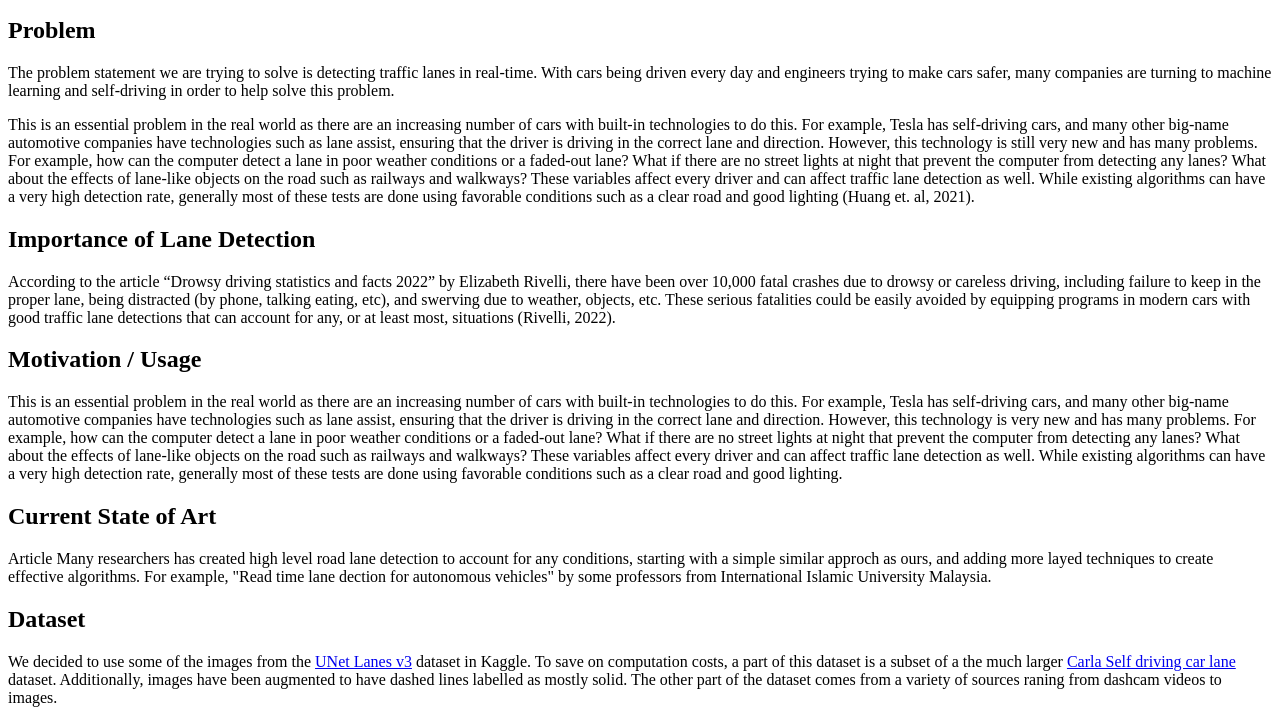
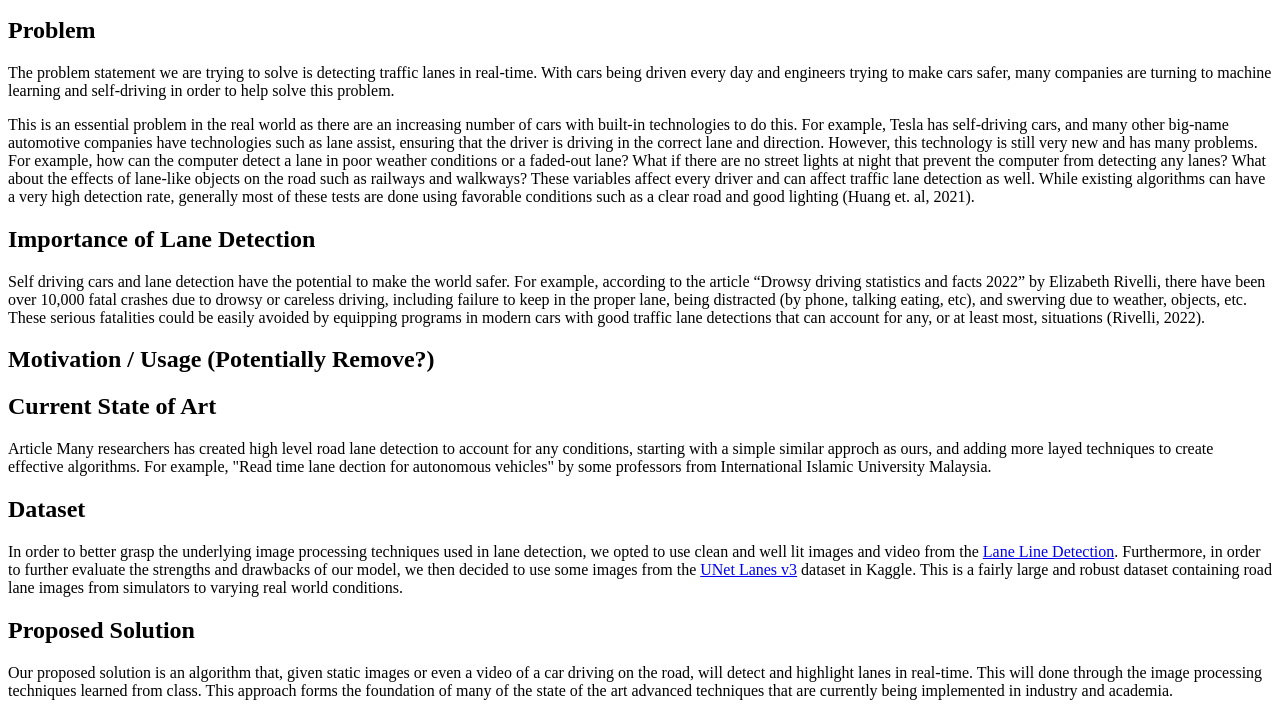
Before and after one commit to anujamin01/639Final, a plain HTML site: page Final Project/main.html in a window 1280 px wide. Shown: the part 101-810 px from the top of the page. Drawn offline with Linux system fonts and the light colour scheme.

Commit message:
Need to work on Proposed method

```diff
--- a/Final Project/main.html
+++ b/Final Project/main.html
@@ -23,7 +23,6 @@
         driven every day and engineers trying to make cars safer, many companies are turning to machine
         learning and self-driving in order to help solve this problem.
     </p>
-
     <p>
         This is an essential problem in the real world as there are an increasing number of cars with built-in
         technologies to do this. For example, Tesla has self-driving cars, and many other big-name automotive
@@ -39,25 +38,16 @@
 
     <h2>Importance of Lane Detection</h2>
     <p>
-        According to the article “Drowsy driving statistics and facts 2022” by Elizabeth Rivelli, there have
+        Self driving cars and lane detection have the potential to make the world safer. For example, according
+        to the article “Drowsy driving statistics and facts 2022” by Elizabeth Rivelli, there have
         been over 10,000 fatal crashes due to drowsy or careless driving, including failure to keep in the
         proper lane, being distracted (by phone, talking eating, etc), and swerving due to weather, objects,
         etc. These serious fatalities could be easily avoided by equipping programs in modern cars with good
         traffic lane detections that can account for any, or at least most, situations (Rivelli, 2022).
     </p>
 
-    <h2>Motivation / Usage</h2>
+    <h2>Motivation / Usage (Potentially Remove?)</h2>
     <p>
-        This is an essential problem in the real world as there are an increasing number of cars with
-        built-in technologies to do this. For example, Tesla has self-driving cars, and many other big-name
-        automotive companies have technologies such as lane assist, ensuring that the driver is driving in
-        the correct lane and direction. However, this technology is very new and has many problems. For
-        example, how can the computer detect a lane in poor weather conditions or a faded-out lane? What if
-        there are no street lights at night that prevent the computer from detecting any lanes? What about
-        the effects of lane-like objects on the road such as railways and walkways? These variables affect
-        every driver and can affect traffic lane detection as well. While existing algorithms can have a very
-        high detection rate, generally most of these tests are done using favorable conditions such as a
-        clear road and good lighting.
     </p>
 
     <h2>Current State of Art</h2>
@@ -71,24 +61,16 @@
 
     <h2>Dataset</h2>
     <p>
-        We decided to use some of the images from the
+        In order to better grasp the underlying image processing techniques used in lane detection, we opted to use clean and well lit images and video from the
+        <a href="https://www.kaggle.com/code/soumya044/lane-line-detection/">Lane Line Detection</a>.
+        Furthermore, in order to further evaluate the strengths and drawbacks of our model, we then decided to use some images from the
         <a href="https://www.kaggle.com/datasets/jasonyuan000/unet-lanes-v3">UNet Lanes v3</a> dataset in
-        Kaggle. To save on computation costs, a part of this dataset is a subset of a the much larger
-        <a href="https://www.kaggle.com/datasets/thomasfermi/lane-detection-for-carla-driving-simulator">
-        Carla Self driving car lane</a> dataset. Additionally, images have been augmented to have dashed
-        lines labelled as mostly solid. The other part of the dataset comes from a variety of sources raning
-        from dashcam videos to images.
+        Kaggle. This is a fairly large and robust dataset containing road lane images from simulators to varying real world conditions.
     </p>
 
     <h2>Proposed Solution</h2>
     <p>
-        We decided to use some of the images from the
-        <a href="https://www.kaggle.com/datasets/jasonyuan000/unet-lanes-v3">UNet Lanes v3</a> dataset in
-        Kaggle. To save on computation costs, a part of this dataset is a subset of a the much larger
-        <a href="https://www.kaggle.com/datasets/thomasfermi/lane-detection-for-carla-driving-simulator">
-            Carla Self driving car lane</a> dataset. Additionally, images have been augmented to have dashed
-            lines labelled as mostly solid. The other part of the dataset comes from a variety of sources
-            raning from dashcam videos to images.
+      Our proposed solution is an algorithm that, given static images or even a video of a car driving on the road, will detect and highlight lanes in real-time. This will done through the image processing techniques learned from class. This approach forms the foundation of many of the state of the art advanced techniques that are currently being implemented in industry and academia.
     </p>
 
     <h2>Proposed Method</h2>
```
